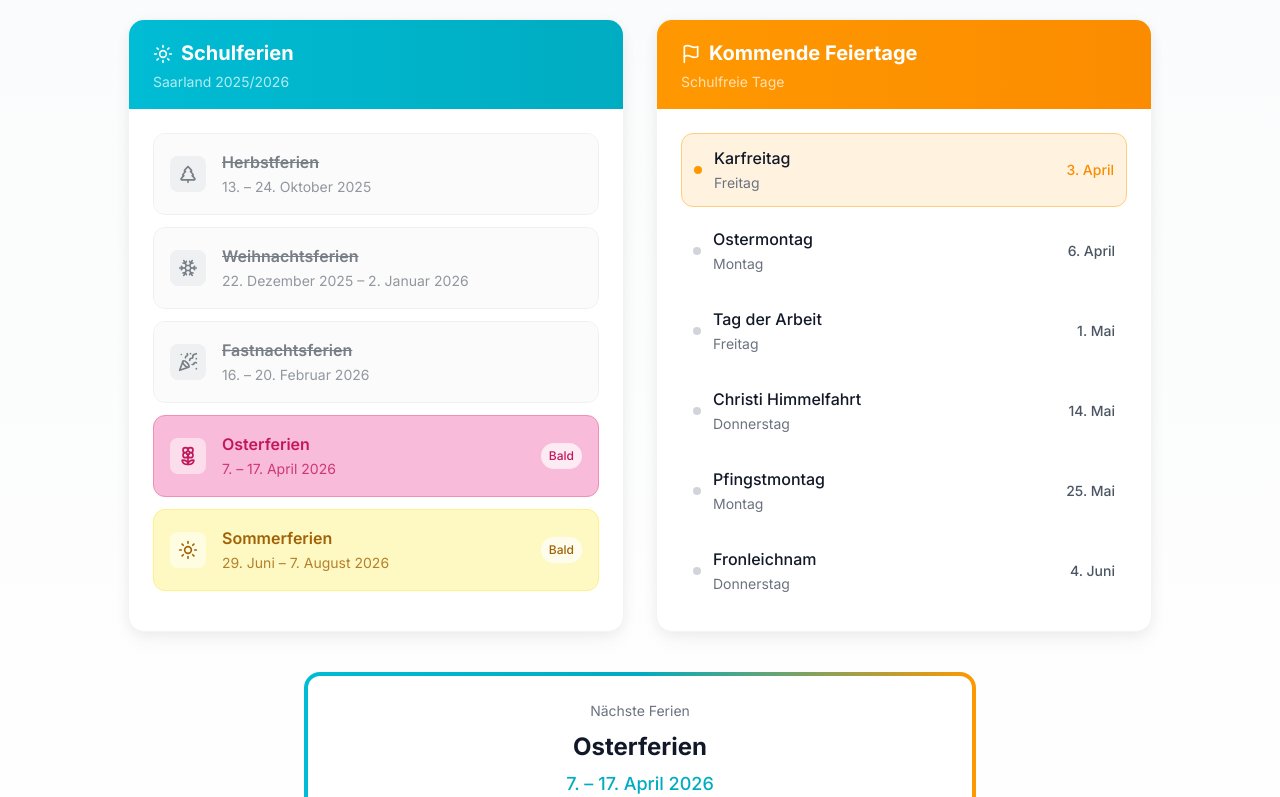
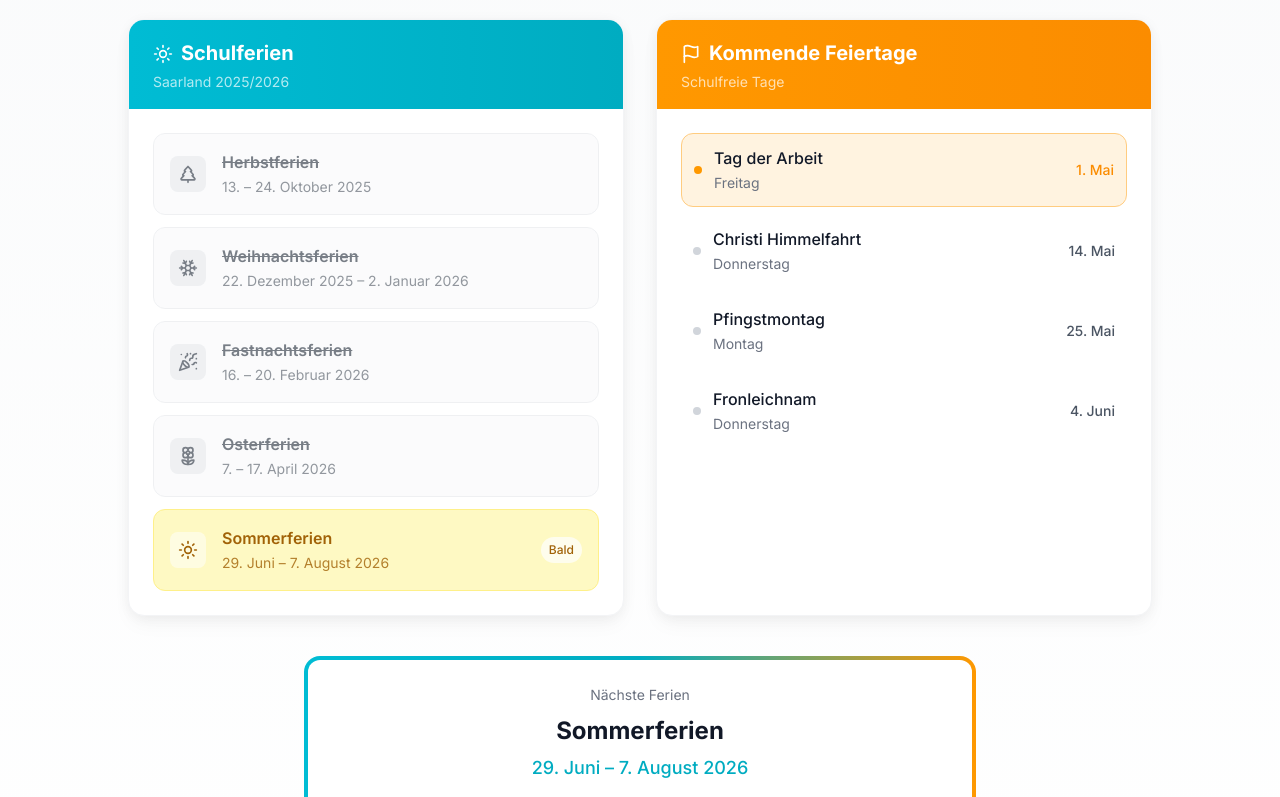
Before and after one commit to yceutche/foerderverein-gs-ludweiler, a React (Vite) app: page / in a window 1280 px wide. Shown: the part 5760-6557 px from the top of the page. Built offline with nearby package versions, Linux system fonts and the light colour scheme.

Commit message:
Mark Osterferien, Karfreitag, Ostermontag as past

```diff
--- a/src/components/Termine.jsx
+++ b/src/components/Termine.jsx
@@ -6,8 +6,8 @@ const feiertage = [
   { name: '1. Weihnachtstag', datum: '25. Dezember 2025', wochentag: 'Donnerstag', vergangen: true },
   { name: '2. Weihnachtstag', datum: '26. Dezember 2025', wochentag: 'Freitag', vergangen: true },
   { name: 'Neujahr', datum: '1. Januar 2026', wochentag: 'Donnerstag', vergangen: true },
-  { name: 'Karfreitag', datum: '3. April 2026', wochentag: 'Freitag', vergangen: false },
-  { name: 'Ostermontag', datum: '6. April 2026', wochentag: 'Montag', vergangen: false },
+  { name: 'Karfreitag', datum: '3. April 2026', wochentag: 'Freitag', vergangen: true },
+  { name: 'Ostermontag', datum: '6. April 2026', wochentag: 'Montag', vergangen: true },
   { name: 'Tag der Arbeit', datum: '1. Mai 2026', wochentag: 'Freitag', vergangen: false },
   { name: 'Christi Himmelfahrt', datum: '14. Mai 2026', wochentag: 'Donnerstag', vergangen: false },
   { name: 'Pfingstmontag', datum: '25. Mai 2026', wochentag: 'Montag', vergangen: false },
@@ -41,7 +41,7 @@ const schulferien = [
     zeitraum: '7. – 17. April 2026',
     icon: Flower2,
     farbe: 'bg-pink-100 text-pink-700 border-pink-200',
-    vergangen: false
+    vergangen: true
   },
   {
     name: 'Sommerferien',
```
